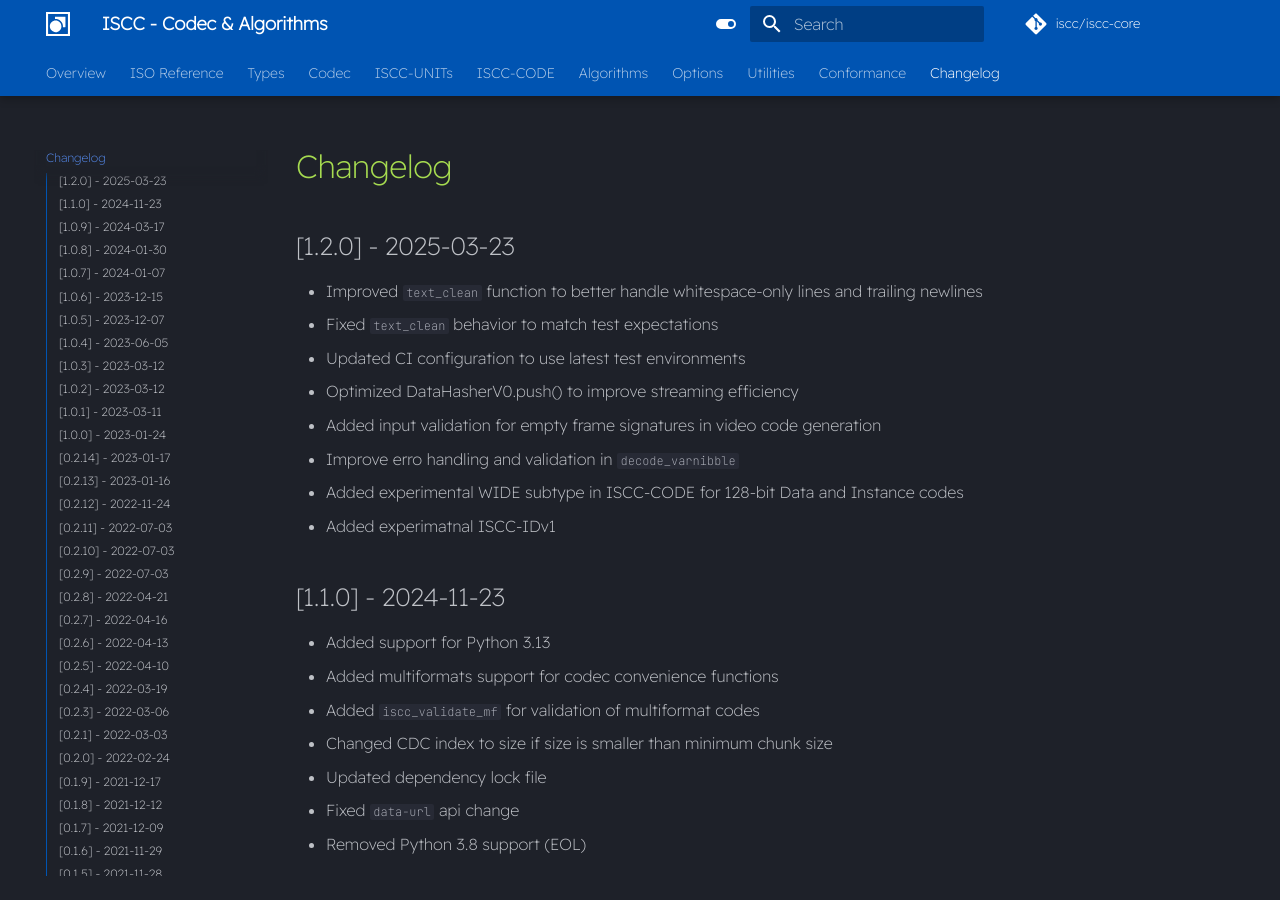
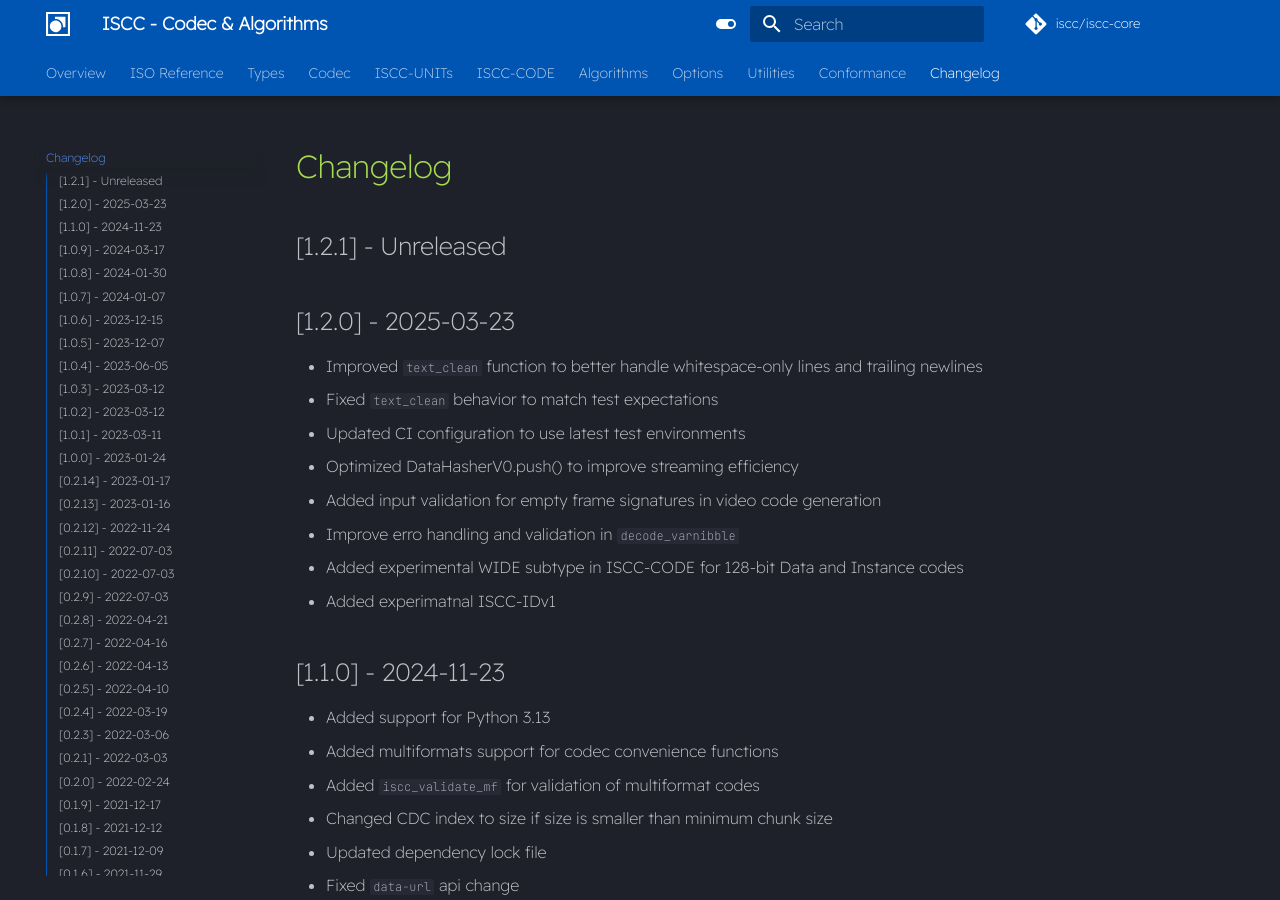
Before and after one commit to iscc/iscc-core, an MkDocs documentation site: the page built from docs/changelog.md, in a window 1280 px wide and 900 px high. Built offline with MkDocs 1.6.1 and Material for MkDocs 9.7.7, drawn with Linux system fonts in a browser that asks for light colours; comment, search, counter and statistics services are not loaded.

Commit message:
chore: bump version to 1.2.1 and update CI matrix

```diff
--- a/docs/changelog.md
+++ b/docs/changelog.md
@@ -1,4 +1,7 @@
 # Changelog
+
+## [1.2.1] - Unreleased
+
 
 ## [1.2.0] - 2025-03-23
 
--- a/iscc_core/__init__.py
+++ b/iscc_core/__init__.py
@@ -1,4 +1,4 @@
-__version__ = "1.2.0"
+__version__ = "1.2.1"
 from iscc_core.options import core_opts, conformant_options
 
 # Import full api to toplevel
--- a/pyproject.toml
+++ b/pyproject.toml
@@ -1,6 +1,6 @@
 [tool.poetry]
 name = "iscc-core"
-version = "1.2.0"
+version = "1.2.1"
 description = "ISCC - Core Algorithms"
 authors = ["Titusz <tp@iscc.io>"]
 license = "Apache-2.0"
```
Also changed, not shown: CHANGELOG.md (+3 -0 lines), README.md (+2 -2 lines), docs/index.md (+2 -2 lines), 1 other file.
